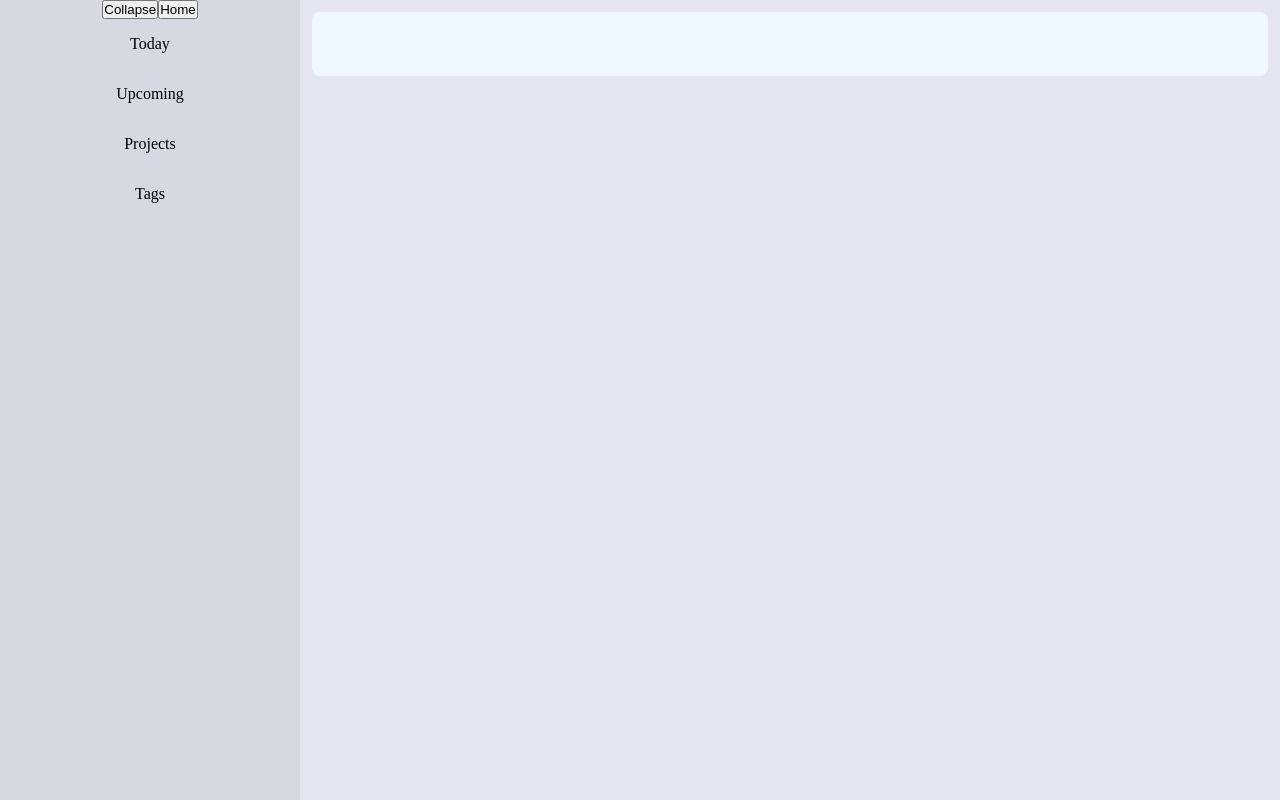
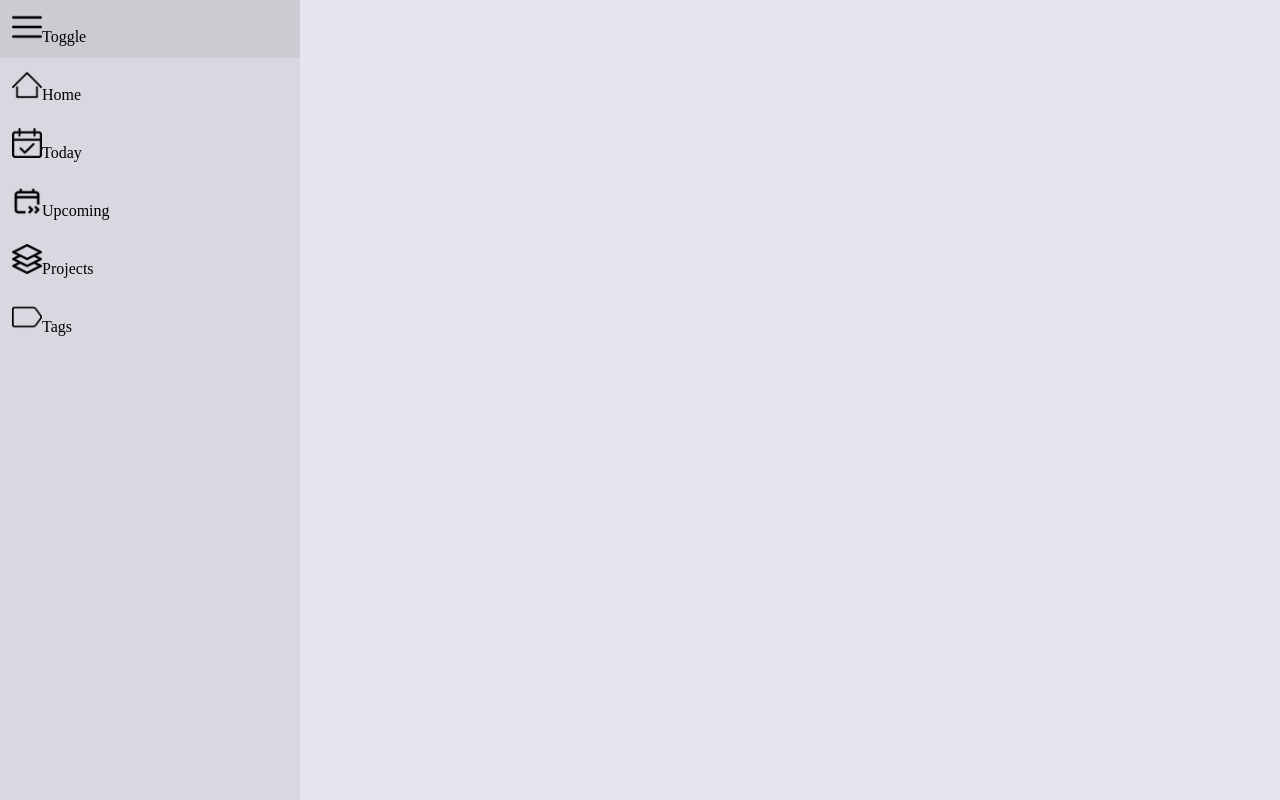
Before and after one commit to iArtRx/odin-todo-list, a website built with webpack: page src/template.html in a window 1280 px wide. Built offline with nearby package versions, Linux system fonts and the light colour scheme.

Commit message:
made toggle for menu, menu and dashboard dynamic width, added temp icons

```diff
--- a/src/assets/style.css
+++ b/src/assets/style.css
@@ -11,6 +11,7 @@
 
 header {
     height: 60px;
+    background-color: #a5a6a9;
 }
 
 main {
@@ -18,22 +19,33 @@ main {
     grid-template-columns: 300px 1fr;
     background-color: #e4e5ee;
     height: 100vh;
+    transition: grid-template-columns 0.7s ease-in-out;
+}
+
+main.collapsed {
+    grid-template-columns: 50px 1fr;
 }
 
 #menu {
     display: flex;
     flex-direction: column;
     background-color: #d7d8e0;
-    align-items: center;
+    border-top-right-radius: 16px;;
+
+}
+
+#menu-header {
+    display: flex;
+    margin-left: auto;
 }
 
 .menu-item {
     padding: 12px;
-    margin: 4px;
-    width: 256px;
-    border-radius: 12px;
-    text-align: center;
     cursor: pointer;
+}
+
+.menu-item img {
+    width: 30px;
 }
 
 .menu-item:hover {
@@ -41,8 +53,5 @@ main {
 }
 
 #dashboard-header {
-    background-color: aliceblue;
-    height: 64px;
-    margin: 12px;
-    border-radius: 8px;
+   font-size: 10rem;
 }
--- a/src/index.js
+++ b/src/index.js
@@ -1,8 +1,10 @@
 import './assets/style.css'
 import initialDOM from './js/loadDOM';
-import menuNavigation from './js/navigation';
+import { menuNavigation, toggleMenu } from './js/navigation';
+
 
 addEventListener("DOMContentLoaded", () => {
     initialDOM();
     menuNavigation();
+    toggleMenu();
 })
--- a/src/js/loadDOM.js
+++ b/src/js/loadDOM.js
@@ -2,12 +2,6 @@ import createMenu from "./menu";
 import createDashboard from "./dashboard";
 
 const container = document.querySelector(".container");
-
-const createHeader = () => {
-    const header = document.createElement("header");
-    header.classList.add("header")
-    container.appendChild(header);
-}
 
 const createMain = () => {
     const main = document.createElement("main");
--- a/src/js/menu.js
+++ b/src/js/menu.js
@@ -1,44 +1,40 @@
+const req = require.context('../assets', false, /\.png$/);
+const menuIcons = req.keys().reduce((acc, item) => {
+    acc[item.replace('./', '').replace('.png', '')] = req(item);
+    return acc;
+}, {});
+
 const createMenu = (main) => {
     const menu = document.createElement("menu");
     menu.setAttribute("id", "menu");
 
-    // Create menu header to house menu buttons
-    const createMenuHeader = (menu) => {
-        const menuHeader = document.createElement("div");
-        menuHeader.setAttribute("id", "menu-header");
-        menu.appendChild(menuHeader);
-
-        const hideShow = document.createElement("button");
-        hideShow.classList.add("menu-button");
-        hideShow.setAttribute("id", "hide-show");
-        hideShow.textContent = `Collapse`;
-        menuHeader.appendChild(hideShow);
-
-        const home = document.createElement("button");
-        home.classList.add("menu-button");
-        home.setAttribute("id", "home-btn");
-        home.textContent = "Home";
-        menuHeader.appendChild(home);
-    }
-
-    createMenuHeader(menu);
-
     // An array of menu items
     const menuItems = [
-        { name: "Today", id: "menu-today" },
-        { name: "Upcoming", id: "menu-upcoming"},
-        { name: "Projects", id: "menu-projects" },
-        { name: "Tags" , id: "menu-tags" },
-    ]
+        { name: "Toggle", id: "menu-toggle", img: menuIcons.menu},
+        { name: "Home", id: "menu-home", img: menuIcons.home},
+        { name: "Today", id: "menu-today", img: menuIcons.today },
+        { name: "Upcoming", id: "menu-upcoming", img: menuIcons.upcoming},
+        { name: "Projects", id: "menu-projects", img: menuIcons.projects},
+        { name: "Tags" , id: "menu-tags", img: menuIcons.tag },
+    ];
+
 
     // Create a list of menu items.
-    for (const menuItem of menuItems) {
+    menuItems.forEach(menuItem => {
         const menuDiv = document.createElement("div");
         menuDiv.classList.add("menu-item");
-        menuDiv.textContent = menuItem.name;
         menuDiv.setAttribute("id", menuItem.id);
+
+        const icon = document.createElement("img");
+        icon.src = menuItem.img;
+        menuDiv.appendChild(icon);
+
+        const name = document.createElement("span");
+        name.textContent = menuItem.name;
+        menuDiv.appendChild(name);
+
         menu.appendChild(menuDiv);
-    }
+    })
 
     main.appendChild(menu);
 }
--- a/src/js/navigation.js
+++ b/src/js/navigation.js
@@ -19,7 +19,16 @@ const menuNavigation = () => {
             const generateTab = menuTabs[tabId];
             generateTab ? generateTab() : null;
         })
-    });
+    })
 }
 
-export default menuNavigation;
+const toggleMenu = () => {
+    const toggleBtn = document.querySelector("#menu-toggle");
+    const main = document.querySelector(".main")
+
+    toggleBtn.addEventListener("click", () => {
+        main.classList.toggle("collapsed");
+    })
+};
+
+export { menuNavigation, toggleMenu };
--- a/webpack.config.js
+++ b/webpack.config.js
@@ -25,6 +25,13 @@ module.exports = {
             test: /\.css$/i,
             use: ['style-loader', 'css-loader'],
         },
+        {
+
+          test: /\.(png|svg|jpg|jpeg|gif)$/i,
+
+          type: 'asset/resource',
+
+        },
     ],
   },
   plugins: [
```
Also changed, not shown: dist/053f6c0d28be9ed3792d.png (added), dist/855a38dd348f8b67a6db.png (added), dist/bundle.js, dist/d5a7cfbadc28b5cdf882.png (added), dist/f4041733de8ae013263b.png (added), dist/f95c16105d6c9ff151a5.png (added), dist/fccf377a1a85ba504c15.png (added), src/assets/home.png (added), src/assets/menu.png (added), src/assets/projects.png (added), src/assets/tag.png (added), src/assets/today.png (added), src/assets/upcoming.png (added).
